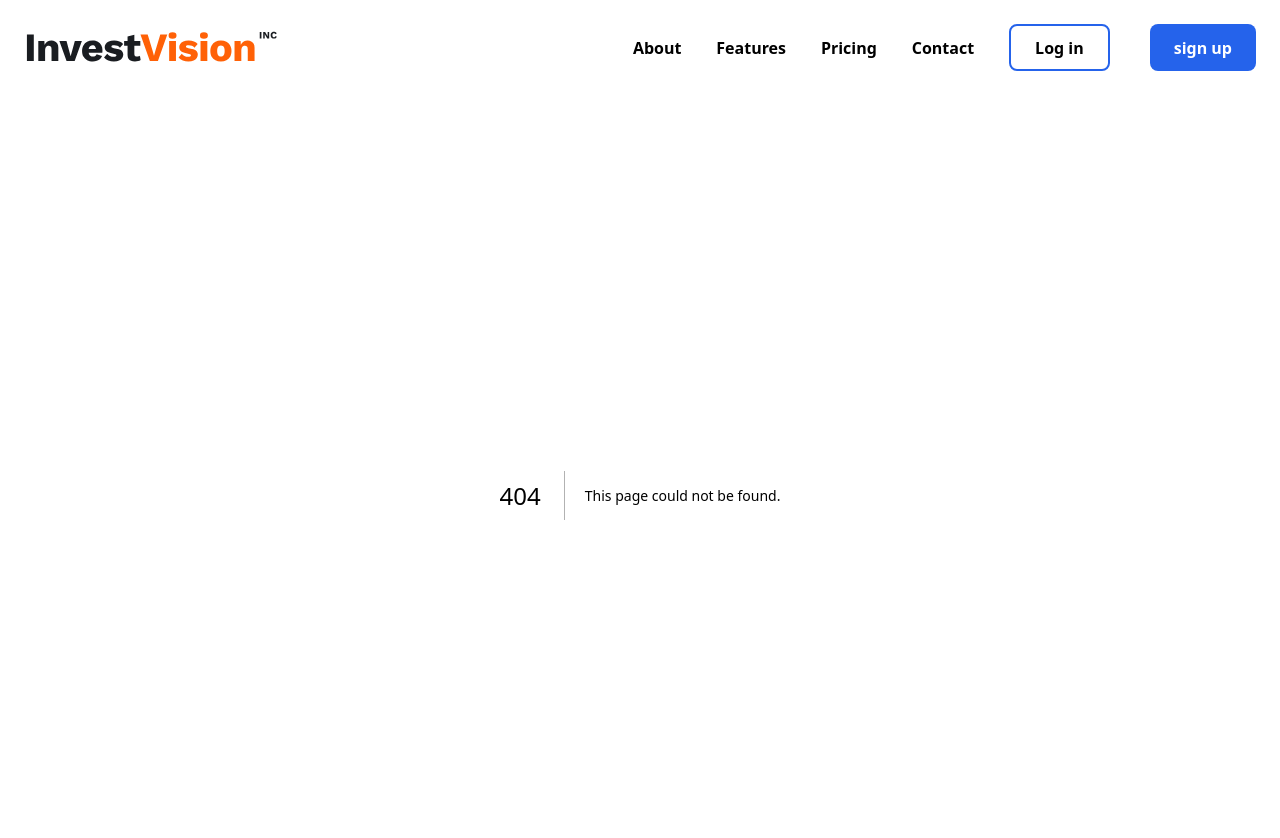
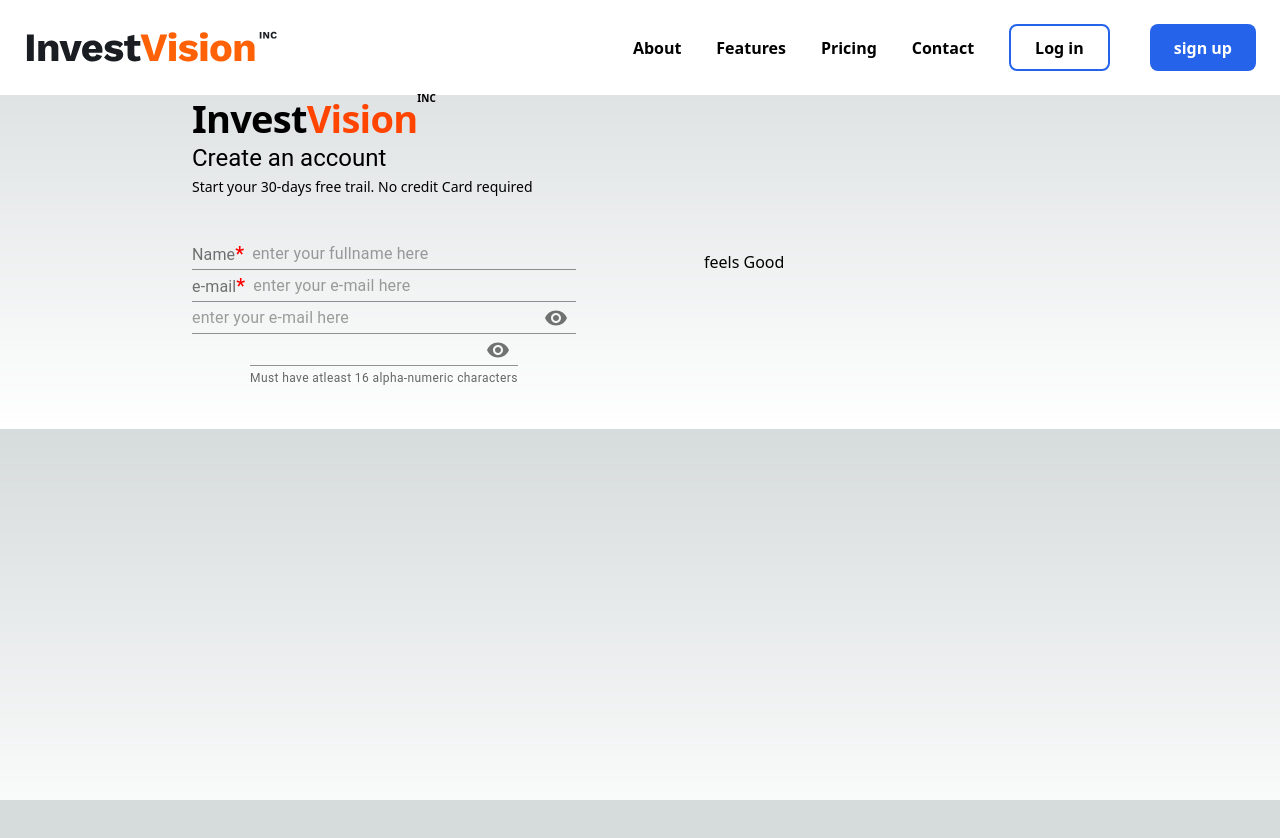
Before and after one commit to Oisavictor/stock-market-predictor, a Next.js app in the folder client/: page /Signup in a window 1280 px wide. Before the commit this address had no page. Shown: the top 838 px of the page. After the commit the page ends 800 px from the top, so only its background shows below. Built offline with nearby package versions, Linux system fonts and the light colour scheme.

Commit message:
mui components

```diff
--- a/client/app/PricingPayment/page.tsx
+++ b/client/app/PricingPayment/page.tsx
@@ -11,13 +11,13 @@ const PricingPayment = () => {
       <div className={style.pricing__subWrap}>
         <RegularHeadText color={ blue } name=" Enter your payment information to access our Pro Plan " />
         <RegularText  name = "Your first charge will be after your" />
-        <RegularText color="orange" name=" FREE TRIAL " />
+        <RegularText  name=" FREE TRIAL " />
         <RegularText  name="end" />        <br />
         <RegularText  name="Billing information on your statement will show a charge @@SupportInvestVision.com 569-767-6780”" />
       </div>
       <div className={style.Pruchase__SummaryWrap}>
         <RegularBoldText color="#00000" name="Purchase summary" />
-        <RegularText color="#00000" name={` ` +  `purchase` + ` ` + pro} />
+        <RegularText name={` ` +  `purchase` + ` ` + pro} />
 
       </div>
     </div>
--- a/client/app/Signup/Signup.tsx
+++ /dev/null
@@ -1,11 +0,0 @@
-import React from "react";
-import { SignupContainer } from "../components/signupWrapsCard";
- export const Signup = () =>{
-    return (
-        <div>
-           <div>
-           <img></img>
-           </div>
-        </div>
-    )
- }
--- /dev/null
+++ b/client/app/Signup/page.tsx
@@ -0,0 +1,128 @@
+"use client";
+import { TextField, Typography } from "@mui/material";
+import InputAdornment from "@mui/material/InputAdornment";
+import FormControl from "@mui/material/FormControl";
+import FormHelperText from "@mui/material/FormHelperText";
+import IconButton from "@mui/material/IconButton";
+import Input from "@mui/material/Input";
+import Visibility from "@mui/icons-material/Visibility";
+import VisibilityOff from "@mui/icons-material/VisibilityOff";
+import React from "react";
+import { useState } from "react";
+import { Companylogo } from "../components/CompanyLogo";
+import {
+  SignupSubWrap,
+  SignupWrap,
+  InputWrap,
+} from "../components/signupWrapsCard";
+import { RegularText } from "../components/TextComponents/Texts";
+const Signup = () => {
+  const [showPassword, setShowPassword] = useState(false);
+
+  const handleClickShowPassword = () => setShowPassword((show) => !show);
+
+  const handleMouseDownPassword = (e: React.MouseEvent<HTMLButtonElement>) => {
+    e.preventDefault();
+  };
+  return (
+    <SignupWrap>
+      <SignupSubWrap>
+        <Companylogo />
+        <Typography variant="h5">Create an account</Typography>
+        <RegularText name="Start your 30-days free trail. No credit Card required" />
+        <form>
+          <InputWrap>
+            <TextField
+              id="fullname"
+              InputProps={{
+                startAdornment: (
+                  <InputAdornment position="start">
+                    Name{" "}
+                    <Typography variant="h6" color="red">
+                      *
+                    </Typography>{" "}
+                  </InputAdornment>
+                ),
+              }}
+              fullWidth
+              variant="standard"
+              placeholder="enter your fullname here"
+            />
+            <TextField
+              id="e-mail"
+              InputProps={{
+                startAdornment: (
+                  <InputAdornment position="start">
+                    e-mail{" "}
+                    <Typography variant="h6" color="red">
+                      *
+                    </Typography>{" "}
+                  </InputAdornment>
+                ),
+              }}
+              fullWidth
+              variant="standard"
+              placeholder="enter your e-mail here"
+            />
+            <TextField
+              id="e-mail"
+              type={showPassword ? "text" : "password"}
+              InputProps={{
+                endAdornment: (
+                  <InputAdornment position="end">
+                    <IconButton
+                      aria-label="toggle password visibility"
+                      onClick={handleClickShowPassword}
+                      onMouseDown={handleMouseDownPassword}
+                    >
+                      {showPassword ? <VisibilityOff /> : <Visibility />}
+                    </IconButton>
+                  </InputAdornment>
+                ),
+              }}
+              fullWidth
+              variant="standard"
+              placeholder="enter your e-mail here"
+            />
+            <FormControl
+
+            variant="standard">
+              <Input
+                id="standard-adornment-password"
+                type={showPassword ? "text" : "password"}
+                endAdornment={
+                  <InputAdornment position="end">
+                    <IconButton
+                      aria-label="toggle password visibility"
+                      onClick={handleClickShowPassword}
+                      onMouseDown={handleMouseDownPassword}
+                    >
+                      {showPassword ? <VisibilityOff /> : <Visibility />}
+                    </IconButton>
+                  </InputAdornment>
+                }
+              />
+              <FormHelperText id="component-helper-text">
+                Must have atleast 16 alpha-numeric characters
+              </FormHelperText>
+            </FormControl>
+          </InputWrap>
+        </form>
+      </SignupSubWrap>
+      <SignupSubWrap>feels Good</SignupSubWrap>
+    </SignupWrap>
+  );
+};
+export default Signup;
+
+export function InputAdornments() {
+  const [showPassword, setShowPassword] = React.useState(false);
+
+  const handleClickShowPassword = () => setShowPassword((show) => !show);
+
+  const handleMouseDownPassword = (
+    event: React.MouseEvent<HTMLButtonElement>
+  ) => {
+    event.preventDefault();
+  };
+}
--- /dev/null
+++ b/client/app/components/CompanyLogo/index.tsx
@@ -0,0 +1,14 @@
+import React from 'react'
+import { RegularHeadText } from '../TextComponents/Texts'
+import style from './style.module.css'
+
+
+export const Companylogo = () =>{
+    return(
+        <div className={style.logoWrap}>
+            <RegularHeadText name='Invest' />
+            <RegularHeadText name='Vision' />
+            <sub>INC</sub>
+        </div>
+    )
+}
--- /dev/null
+++ b/client/app/components/CompanyLogo/style.module.css
@@ -0,0 +1,14 @@
+.logoWrap{
+    display: flex;
+}
+.logoWrap h2{
+    color: #000000;
+    font-size: 38px;
+}
+.logoWrap :nth-child(2){
+    color: orangered;
+}
+.logoWrap sub{
+    font-size: 10px;
+    font-weight: 700;
+}
--- a/client/app/components/TextComponents/Texts.tsx
+++ b/client/app/components/TextComponents/Texts.tsx
@@ -1,7 +1,9 @@
 import React from "react";
+import { styled } from "@mui/material";
+import { Box } from "@mui/system";
 import style from "./text.module.css";
 
-export const RegularHeadText = (prop: { name: string; color: string }) => {
+export const RegularHeadText = (prop: { name: string; color?: string }) => {
   return (
     <h2 style={{ color: prop.color }} className={style.RegularHeadText}>
       {prop.name}
--- a/client/app/components/signupWrapsCard/index.tsx
+++ b/client/app/components/signupWrapsCard/index.tsx
@@ -1,10 +1,28 @@
+import { Paper, styled } from "@mui/material";
+import TextField from "@mui/material/TextField";
+import { Box } from "@mui/system";
 import React from "react";
-import style from './style.module.css'
 
- export const SignupContainer = () => {
-    return(
-        <div className={style.signup__wrap}>
-            <div></div>
-        </div>
-    )
- }
+
+export const SignupWrap = styled(Box)({
+  display: "flex",
+  alignItems: "center",
+  justifyContent: "center",
+});
+ export const SignupSubWrap = styled(Box)({
+    width:"40%",
+    padding: "0 5%",
+    // borderBottom: '1px solid blue'
+ })
+ export const InputWrap = styled("div")({
+   width: "100%",
+   display: "flex",
+   alignItems: "center",
+   flexDirection: "column",
+  borderBottom: '1px solid #00000',
+  margin: "40px auto"
+ })
+
+//  export const TextInput = styled(TextField(props: {}))({
+//   backgroundColor:"red"
+// })
```
Also changed, not shown: client/app/Signup/page.module.css (added), client/app/Signup/signup.module.css (deleted).
